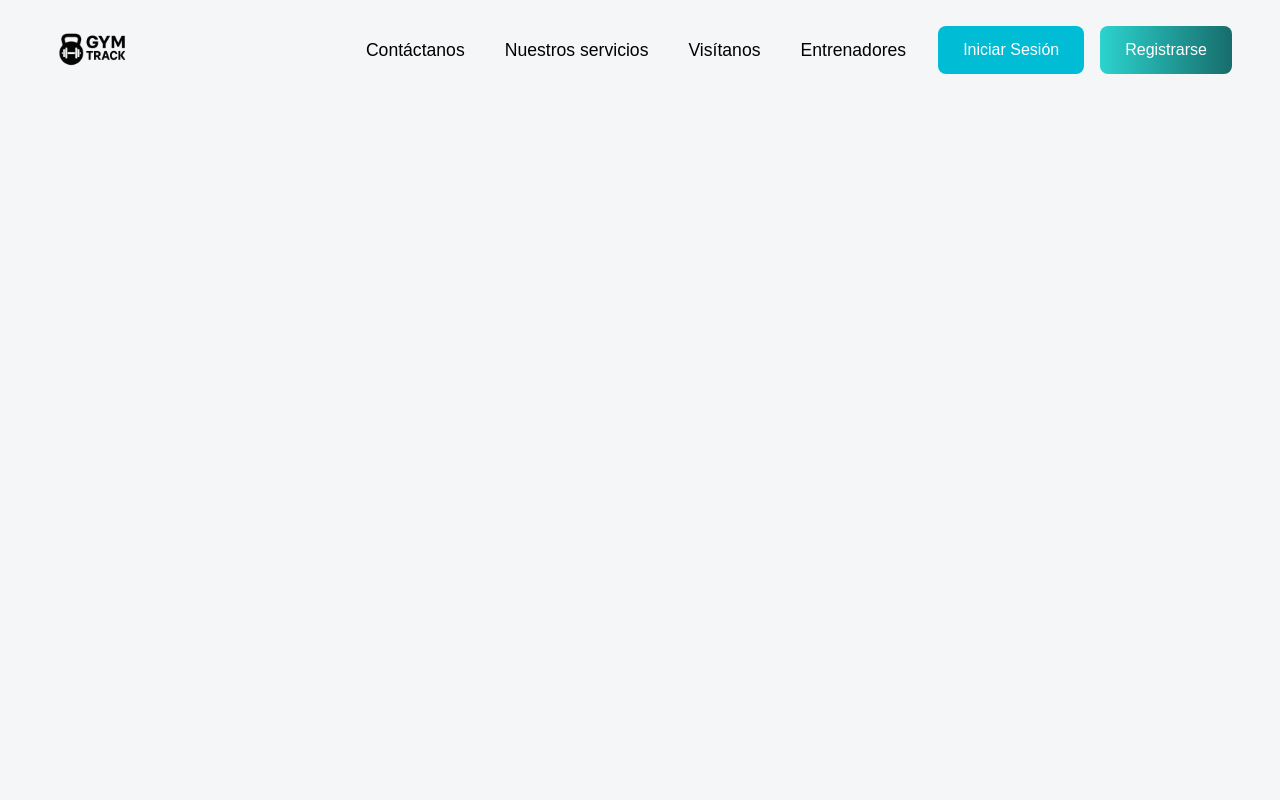
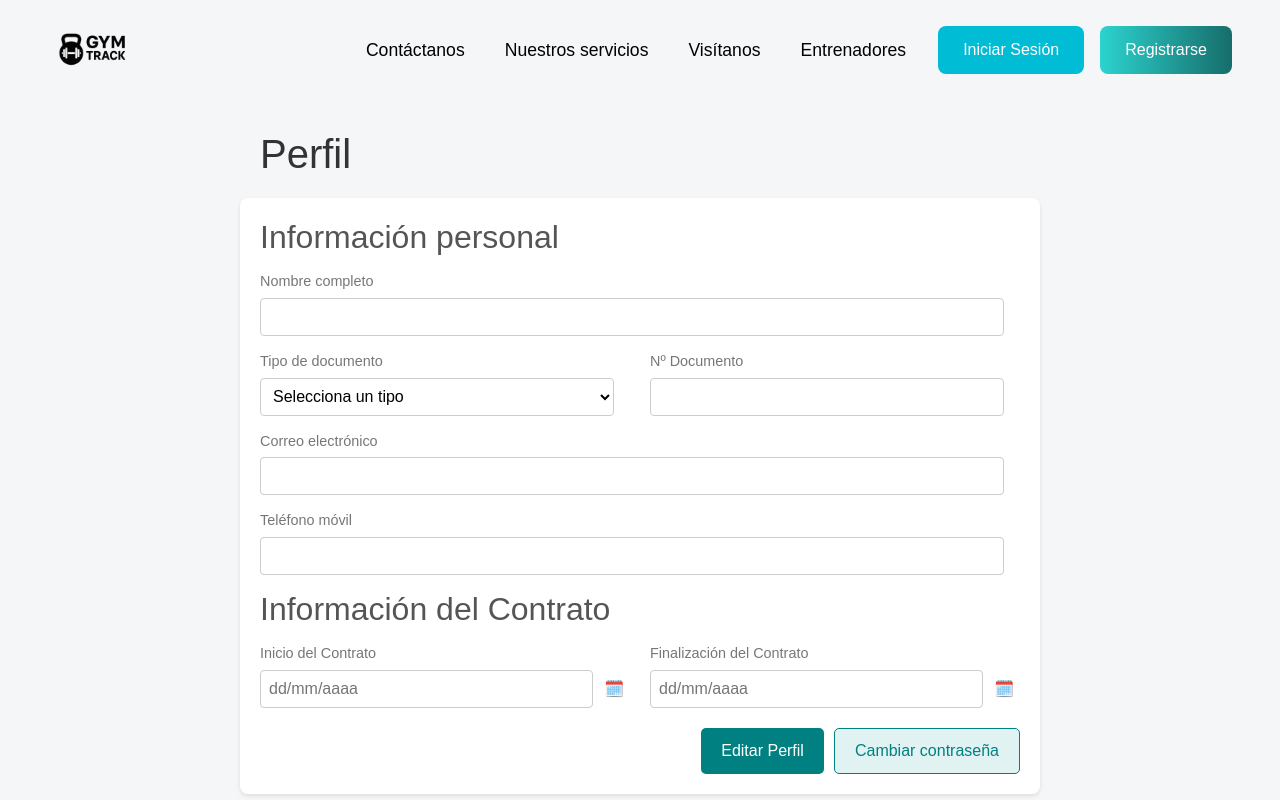
Before and after one commit to sof1aromero/GymTrackProyecto2, a React (Vite) app: page /entrenador/perfil-entrenador in a window 1280 px wide. Built offline with nearby package versions, Linux system fonts and the light colour scheme.

Commit message:
cambios de entrenador

```diff
--- a/src/App.jsx
+++ b/src/App.jsx
@@ -15,6 +15,7 @@ import DashboardEntrenador from "./components/Entrenador/DashboardEntrenador";
 import InicioEntrenador from "./components/Entrenador/InicioEntrenador";
 import CalendarioEntrenador from "./components/Entrenador/CalendarioEntrenador";
 import CarteraPagos from "./components/Entrenador/CarteraPagos";
+import PerfilEntrenador from "./components/Entrenador/PerfilEntrenador";
 
 function App() {
   return (
@@ -36,6 +37,8 @@ function App() {
         <Route path="/entrenador/inicio" element={<InicioEntrenador />}/>
         <Route path="/entrenador/calendario" element={<CalendarioEntrenador />}/>
         <Route path="/entrenador/cartera-pagos" element={<CarteraPagos />}/>
+        <Route path="/entrenador/perfil-entrenador" element={<PerfilEntrenador />}/>
+
         </Routes>
 
     </>
--- a/src/components/Entrenador/DashboardEntrenador.jsx
+++ b/src/components/Entrenador/DashboardEntrenador.jsx
@@ -6,7 +6,7 @@ const DashboardEntrenador = () => {
   return (
     <div className="layout-entrenador">
       <aside className="sidebar-entrenador">
-         <img src={logo} alt="GymTrack Logo" className="logo-sidebar" />
+        <img src={logo} alt="GymTrack Logo" className="logo-sidebar" />
         <div className="perfil-entrenador">
           <div className="perfil-icono">
             <i className="fas fa-user-circle"></i>
--- /dev/null
+++ b/src/components/Entrenador/DetallePagoModal.jsx
@@ -0,0 +1,29 @@
+import React from "react";
+import "../../styles/Entrenador/DetallePagoModal.css";
+
+const DetallePagoModal = ({ pago, onClose }) => {
+  if (!pago) return null;
+
+  return (
+    <div className="modal-overlay">
+      <div className="modal-detalle">
+        <h2>Detalles del Pago</h2>
+        <div className="detalle-info">
+          <p><strong>Documento:</strong> {pago.documento}</p>
+          <p><strong>Nombre:</strong> {pago.nombre}</p>
+          <p><strong>Monto:</strong> ${pago.monto}</p>
+          <p><strong>Estado:</strong> {pago.estado}</p>
+          <p><strong>Fecha de Inicio del Pago:</strong> {pago.fecha}</p>
+          <p><strong>Fecha de Vencimiento del Pago:</strong> {pago.fecha}</p>
+          <p><strong>Método de Pago:</strong> {pago.metodo}</p>
+        </div>
+        <div className="modal-buttons">
+          <button className="cerrar-btn" onClick={onClose}>Cerrar</button>
+          <button className="descargar-btn">Descargar Factura PDF</button>
+        </div>
+      </div>
+    </div>
+  );
+};
+
+export default DetallePagoModal;
--- /dev/null
+++ b/src/components/Entrenador/PerfilEntrenador.jsx
@@ -0,0 +1,74 @@
+import React from 'react';
+import '../../styles/Entrenador/PerfilEntrenador.css';
+import { FaHome, FaCalendarAlt, FaWallet, FaUser, FaBell, FaSignOutAlt } from 'react-icons/fa'; // Aunque ya no se usen todas, las mantengo por si la sidebar regresa.
+
+function Perfil() {
+  return (
+    <div className="contenedor-perfil">
+      {/* La barra lateral ha sido eliminada de aquí */}
+
+      <main className="contenido-principal">
+        <header>
+          <h1>Perfil</h1>
+        </header>
+        <section className="formulario-perfil">
+          <h2>Información personal</h2>
+          <div className="grupo-formulario">
+            <label htmlFor="nombreCompleto">Nombre completo</label>
+            <input type="text" id="nombreCompleto" />
+          </div>
+          <div className="grupo-formulario fila">
+            <div className="col-50">
+              <label htmlFor="tipoDocumento">Tipo de documento</label>
+              <select id="tipoDocumento">
+                <option value="">Selecciona un tipo</option>
+                <option value="CC">Cédula de Ciudadanía</option>
+                <option value="TI">Tarjeta de Identidad</option>
+                <option value="CE">Cédula de Extranjería</option>
+                <option value="PA">Pasaporte</option>
+                <option value="NIT">NIT</option>
+              </select>
+            </div>
+            <div className="col-50">
+              <label htmlFor="nDocumento">Nº Documento</label>
+              <input type="text" id="nDocumento" />
+            </div>
+          </div>
+          <div className="grupo-formulario">
+            <label htmlFor="correoElectronico">Correo electrónico</label>
+            <input type="email" id="correoElectronico" />
+          </div>
+          <div className="grupo-formulario">
+            <label htmlFor="telefonoMovil">Teléfono móvil</label>
+            <input type="tel" id="telefonoMovil" />
+          </div>
+
+          <h2>Información del Contrato</h2>
+          <div className="grupo-formulario fila">
+            <div className="col-50">
+              <label htmlFor="inicioContrato">Inicio del Contrato</label>
+              <div className="entrada-fecha">
+                <input type="text" id="inicioContrato" placeholder="dd/mm/aaaa" />
+                <button className="icono-calendario">🗓️</button>
+              </div>
+            </div>
+            <div className="col-50">
+              <label htmlFor="finalizacionContrato">Finalización del Contrato</label>
+              <div className="entrada-fecha">
+                <input type="text" id="finalizacionContrato" placeholder="dd/mm/aaaa" />
+                <button className="icono-calendario">🗓️</button>
+              </div>
+            </div>
+          </div>
+
+          <div className="grupo-botones">
+            <button className="boton-primario">Editar Perfil</button>
+            <button className="boton-secundario">Cambiar contraseña</button>
+          </div>
+        </section>
+      </main>
+    </div>
+  );
+}
+
+export default Perfil;
--- /dev/null
+++ b/src/styles/Entrenador/DetallePagoModal.css
@@ -0,0 +1,80 @@
+.modal-overlay {
+  position: fixed;
+  top: 0;
+  left: 0;
+  width: 100%;
+  height: 100%;
+  background-color: rgba(0, 0, 0, 0.5);
+  display: flex;
+  justify-content: center;
+  align-items: center;
+  z-index: 1000;
+}
+
+.modal-detalle {
+  background-color: white;
+  padding: 30px;
+  border-radius: 12px;
+  width: 90%;
+  max-width: 500px;
+  box-shadow: 0 8px 24px rgba(0, 0, 0, 0.2);
+  font-family: 'Poppins', sans-serif;
+  position: relative;
+}
+
+.modal-detalle h2 {
+  margin-top: 0;
+  margin-bottom: 20px;
+  color: #0b3c49;
+  font-size: 1.5rem;
+}
+
+.detalle-info p {
+  margin: 8px 0;
+  color: #333;
+  font-size: 0.95rem;
+}
+
+.modal-buttons {
+  display: flex;
+  justify-content: flex-end;
+  gap: 10px;
+  margin-top: 20px;
+}
+
+.descargar-btn {
+  padding: 10px 16px;
+  font-size: 0.9rem;
+  border-radius: 6px;
+  border: none;
+  cursor: pointer;
+  font-weight: 600;
+}
+
+.cerrar-btn {
+  background-color: #797979;
+  color: white;
+  padding: 10px 16px;
+  font-size: 0.9rem;
+  border: none;
+  border-radius: 6px;
+  font-weight: 600;
+  cursor: pointer;
+  margin-right: 10px;
+  transition: background 0.3s ease;
+}
+
+.cerrar-btn:hover {
+  background-color: #5e5e5e;
+}
+
+
+.descargar-btn {
+  background-color: #00bcd4;
+  color: white;
+}
+
+
+.descargar-btn:hover {
+  background-color: #009db4;
+}
--- /dev/null
+++ b/src/styles/Entrenador/PerfilEntrenador.css
@@ -0,0 +1,172 @@
+.contenedor-perfil {
+  display: flex;
+  flex-direction: column;
+  min-height: 100vh;
+  font-family: sans-serif;
+  background-color: #f4f6f8;
+}
+
+.contenido-principal {
+  flex-grow: 1;
+  padding: 30px;
+  display: flex;
+  flex-direction: column;
+  align-items: center;
+  width: 100%;
+}
+
+.contenido-principal header {
+  width: 100%;
+  max-width: 800px;
+  margin-bottom: 20px;
+  padding-left: 20px;
+  box-sizing: border-box;
+}
+
+.contenido-principal header h1 {
+  color: #333;
+  margin-bottom: 0;
+}
+
+.formulario-perfil {
+  background-color: white;
+  padding: 20px;
+  border-radius: 8px;
+  box-shadow: 0 2px 4px rgba(0, 0, 0, 0.1);
+  width: 100%;
+  max-width: 800px;
+  box-sizing: border-box;
+}
+
+.formulario-perfil h2 {
+  color: #555;
+  margin-top: 0;
+  margin-bottom: 15px;
+}
+
+.grupo-formulario {
+  margin-bottom: 15px;
+}
+
+.grupo-formulario label {
+  display: block;
+  margin-bottom: 5px;
+  color: #777;
+  font-size: 0.9em;
+}
+
+.grupo-formulario input,
+.grupo-formulario select {
+  width: calc(100% - 16px);
+  padding: 8px;
+  border: 1px solid #ccc;
+  border-radius: 4px;
+  font-size: 1em;
+  box-sizing: border-box;
+  height: 38px;
+  background-color: white;
+}
+
+.grupo-formulario.fila {
+  display: flex;
+  gap: 20px;
+  flex-wrap: wrap;
+}
+
+.grupo-formulario.fila .col-50 {
+  flex: 1;
+  min-width: 250px;
+}
+
+.entrada-fecha {
+  display: flex;
+  align-items: center;
+}
+
+.entrada-fecha input {
+  flex-grow: 1;
+  margin-right: 5px;
+}
+
+.entrada-fecha button {
+  background: none;
+  border: none;
+  cursor: pointer;
+  font-size: 1em;
+  color: #aaa;
+}
+
+.grupo-botones {
+  display: flex;
+  gap: 10px;
+  margin-top: 20px;
+  justify-content: flex-end;
+}
+
+.boton-primario {
+  background-color: #008080;
+  color: white;
+  border: none;
+  padding: 10px 20px;
+  border-radius: 5px;
+  cursor: pointer;
+  font-size: 1em;
+  transition: background-color 0.3s ease;
+}
+
+.boton-primario:hover {
+  background-color: #006666;
+}
+
+.boton-secundario {
+  background-color: #e0f2f2;
+  color: #008080;
+  border: 1px solid #008080;
+  padding: 10px 20px;
+  border-radius: 5px;
+  cursor: pointer;
+  font-size: 1em;
+  transition: background-color 0.3s ease, color 0.3s ease;
+}
+
+.boton-secundario:hover {
+  background-color: #008080;
+  color: white;
+}
+
+.pie-app {
+  background-color: #333;
+  color: white;
+  text-align: center;
+  padding: 10px;
+  font-size: 0.8em;
+  width: 100%;
+  margin-top: auto;
+}
+
+
+@media (max-width: 768px) {
+  .contenido-principal {
+    padding: 20px 15px;
+  }
+
+  .formulario-perfil {
+    padding: 15px;
+  }
+
+  .grupo-formulario.fila {
+    flex-direction: column;
+    gap: 0;
+  }
+
+  .grupo-botones {
+    flex-direction: column;
+    gap: 10px;
+  }
+
+  .boton-primario,
+  .boton-secundario {
+    width: 100%;
+    text-align: center;
+  }
+}
```
Also changed, not shown: src/components/Entrenador/CarteraPagos.jsx (+56 -26 lines).
